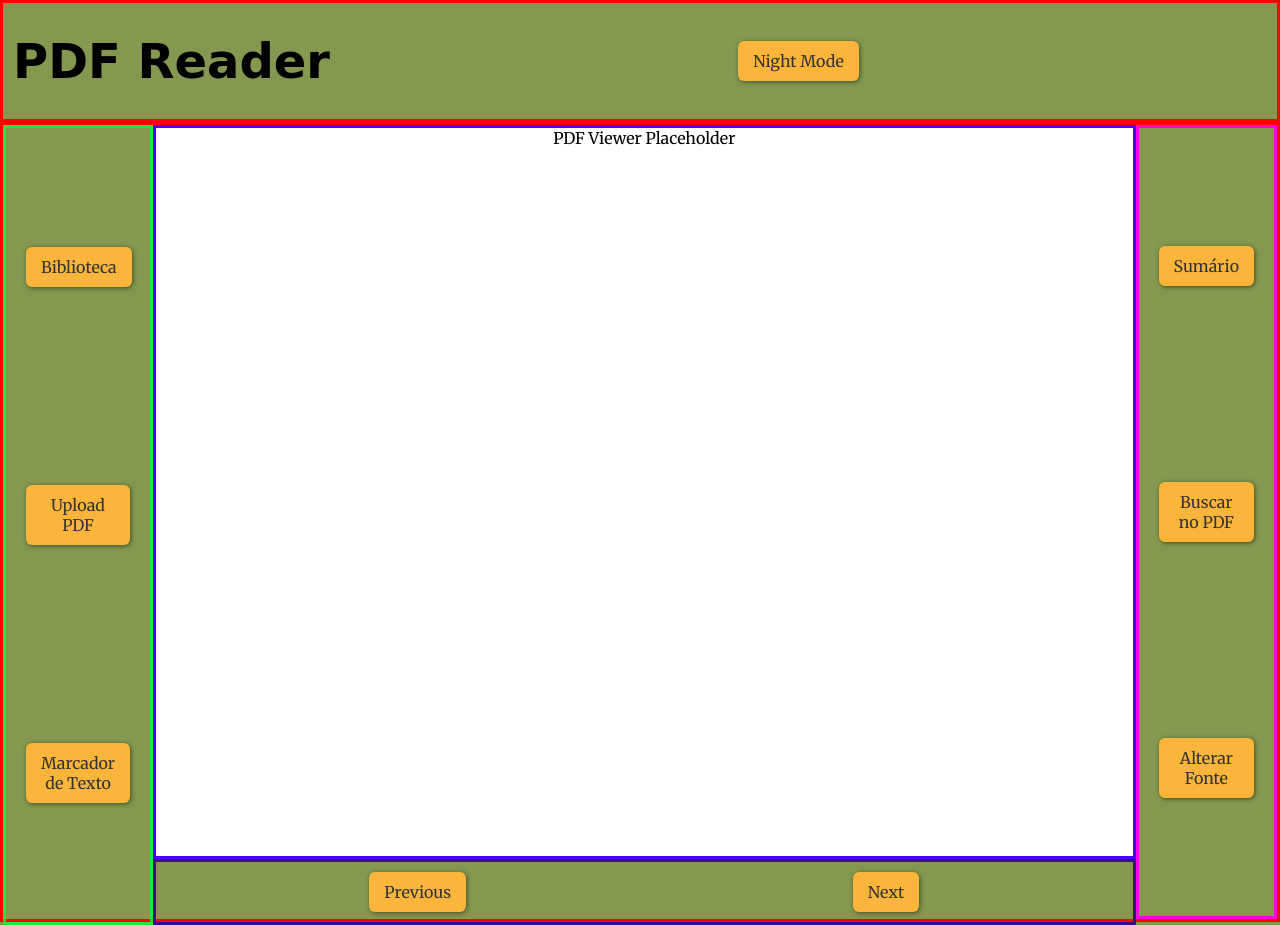
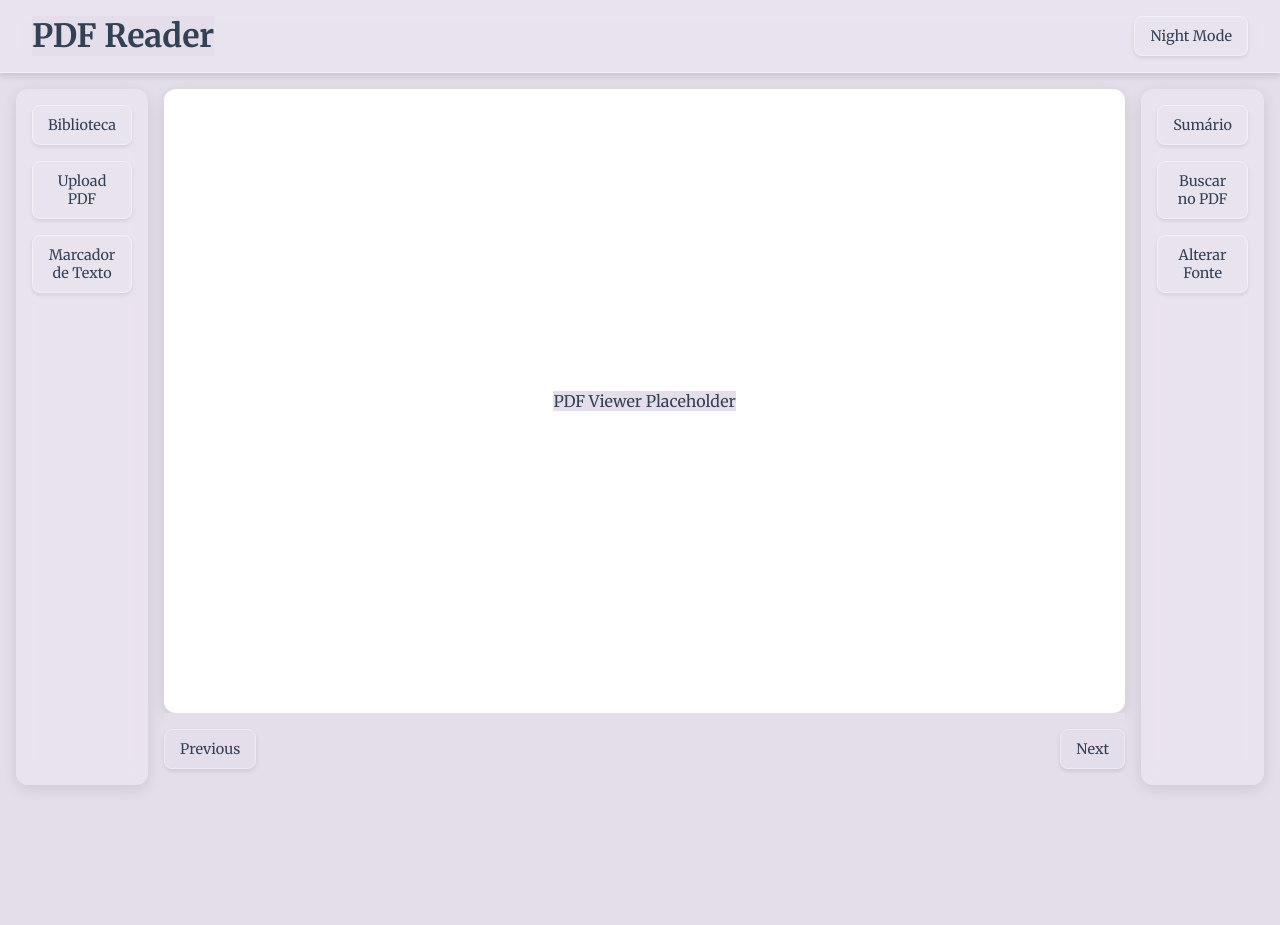
Before and after one commit to claudiaraphael/bibliotek_reader, a plain HTML site: page index.html in a window 1280 px wide. After the commit the page ends 801 px from the top, so only its background shows below. Drawn offline with Linux system fonts and the light colour scheme; a web font is replaced by a local one.

Commit message:
apply Liquid Glass design patterns on CSS based on gemini code

```diff
--- a/index.html
+++ b/index.html
@@ -8,7 +8,7 @@
     <link rel="stylesheet" href="./style.css">
     <link rel="preconnect" href="https://fonts.googleapis.com">
     <link rel="preconnect" href="https://fonts.gstatic.com" crossorigin>
-    <link href="https://fonts.googleapis.com/css2?family=Merriweather:ital,opsz,wght@0,18..144,300..900;1,18..144,300..900&family=Tagesschrift&display=swap" rel="stylesheet">
+    <link href="https://fonts.googleapis.com/css2?family=Inter:ital,opsz,wght@0,14..32,100..900;1,14..32,100..900&family=Merriweather:ital,opsz,wght@0,18..144,300..900;1,18..144,300..900&family=Tagesschrift&display=swap" rel="stylesheet">
     <title>Bibliotek Reader</title>
 </head>
 <body>
--- a/style.css
+++ b/style.css
@@ -1,33 +1,50 @@
+/*
+    Liquid Glass CSS for PDF Reader
+    https://colorhunt.co/ - Replaced with a modern, professional palette
+*/
 :root {
-    /* https://colorhunt.co/ */
-    --primary-color: #84994F;
-    --secondary-color: #FFE797;
-    --text-color: #333333;
-    --button-color: #FCB53B;
-    --button-hover-color: #B45253;
+    --background-color: #E2E8F0; /* A light, soft gray-blue */
+    --glass-background: rgba(255, 255, 255, 0.2); /* Semi-transparent white for glass effect */
+    --glass-border: rgba(255, 255, 255, 0.4); /* Subtle border color */
+    --button-text-color: #334155; /* Dark text for readability */
+    --button-hover-background: rgba(255, 255, 255, 0.6); /* More opaque on hover */
+    --shadow-color: rgba(0, 0, 0, 0.1);
 }
 
+/* Base Styles */
 
 * {
     margin: 0;
     padding: 0;
     box-sizing: border-box;
+    background-color: rgb(228, 221, 234)
 }
 
+/* Use a professional, readable font */
+body {
+    font-family: 'Inter', sans-serif;
+    background-color: var(--background-color);
+    color: var(--button-text-color);
+}
+
+/* Header */
+
 header{
-    border: solid rgb(255, 0, 0) 3px;
     display: flex;
-    flex-direction: row;
     justify-content: space-between;
     align-items: center;
-    padding: 10px;
+    padding: 1rem 2rem;
+    background: var(--glass-background);
+    border-bottom: 1px solid var(--glass-border);
+    backdrop-filter: blur(10px);
+    -webkit-backdrop-filter: blur(10px); /* For Safari */
+    box-shadow: 0 4px 6px var(--shadow-color);
+
 }
 
 h1 {
-    font-family: "Tagesschrift", cursive;
-    font-size: 3rem;
-    text-align: center;
-    margin: 20px 0;
+    font-size: 2rem;
+    margin: 0;
 }
 
 body {
@@ -36,71 +53,95 @@ body {
 
 }
 
+/* Buttons - Liquid Glass Style */
 button {
     cursor: pointer;
-    font-family: "Merriweather", serif;
-    font-size: 1rem;
+    font-family: inherit;
+    font-size: 0.9rem;
     padding: 10px 15px;
-    margin: auto;
-    border: none;
-    border-radius: 0.375rem;
-    background-color: var(--button-color);
-    color: var(--text-color);
-    box-shadow: 1px 1px 5px rgba(0, 0, 0, 0.5);
+    border: 1px solid var(--glass-border);
+    border-radius: 8px;
+    background-color: transparent;
+    color: var(--button-text-color);
+    box-shadow: 0 2px 4px var(--shadow-color);
+    transition: background-color 0.3s ease, transform 0.3s ease, box-shadow 0.3s ease;
 }
 
 button:hover {
-    background-color: var(--button-hover-color);
-    color: white;
-    box-shadow: 2px 2px 10px rgba(0, 0, 0, 0.7);}
+    background-color: var(--button-hover-background);
+    transform: scale(1.05); /* Get bigger on hover */
+    box-shadow: 0 6px 15px var(--shadow-color);
+}
 
 .container {
-    height: 100vh;
+    height: calc(100vh - 4.5rem); /* Adjust based on header height */
     display: flex;
-    border: 3px solid red;
     flex-direction: row;
+    justify-content: space-between;
+    padding: 1rem;
+    gap: 1rem;
 }
 
-.menu {
-    border: solid rgba(0, 255, 60, 0.767) 3px;
+/* Menus */
+.menu, .menu2 {
     display: flex;
     flex-direction: column;
-    align-items: center;
-    height: 100vh;
-    justify-content: space-between;
-    padding: 20px;
+    justify-content: flex-start;
+    gap: 1rem;
+    padding: 1rem;
     width: 150px;
+    background: var(--glass-background);
+    border-radius: 12px;
+    backdrop-filter: blur(10px);
+    -webkit-backdrop-filter: blur(10px);
+    box-shadow: 0 4px 15px var(--shadow-color);
 }
 
+/* PDF Viewer and Navigation */
 .viewer {
     display: flex;
     flex-direction: column;
-    height: 100vh;
+    height: 100%;
     width: 100%;
 }
 
 .pdf-viewer {
-    height: 100%;
-    text-align: center;
-    box-sizing: border-box;
-    border: solid rgb(76, 0, 255) 3px;
-    background-color: white;
+    flex-grow: 1;
+    background-color: #fff; /* Solid white for the document area */
+    border-radius: 12px;
+    box-shadow: 0 4px 15px rgba(0, 0, 0, 0.1);
+    display: flex;
+    justify-content: center;
+    align-items: center;
 }
 
 .navigation {
-    border: solid rgb(55, 13, 145) 3px;
     display: flex;
     justify-content: space-between;
     align-items: center;
-    padding: 10px 20px;
+    padding: 1rem 0;
 }
 
-.menu2 {
-    border: solid rgb(255, 0, 225) 3px;
-    display: flex;
+/* Retractable Menus (ready for JS implementation) */
+.retractable-window {
+    position: absolute; /* Position over content */
+    top: 50%;
+    left: 50%;
+    transform: translate(-50%, -50%); /* Center it */
+    width: 300px;
+    padding: 1.5rem;
+    background: rgba(255, 255, 255, 0.3);
+    backdrop-filter: blur(20px);
+    -webkit-backdrop-filter: blur(20px);
+    border-radius: 16px;
+    box-shadow: 0 8px 30px rgba(0, 0, 0, 0.2);
+    border: 1px solid rgba(255, 255, 255, 0.6);
+    z-index: 100;
+    display: none; /* Initially hidden, will be controlled by JavaScript */
     flex-direction: column;
-    align-items: center;
-    justify-content: space-between;
-    padding: 20px;
-    width: 150px;
+    gap: 1rem;
 }
+
+.retractable-window.open {
+    display: flex; /* Show when a class 'open' is added by JS */
+}
```
Also changed, not shown: assets/DL-Images-of-Apple-WWDC25-Liquid-Glass-250609/image-1.png (added), assets/DL-Images-of-Apple-WWDC25-Liquid-Glass-250609/image-7.png (added), assets/DL-Images-of-Apple-WWDC25-Liquid-Glass-250609/image.png (added), assets/image-8.png (added), 13 other files.
